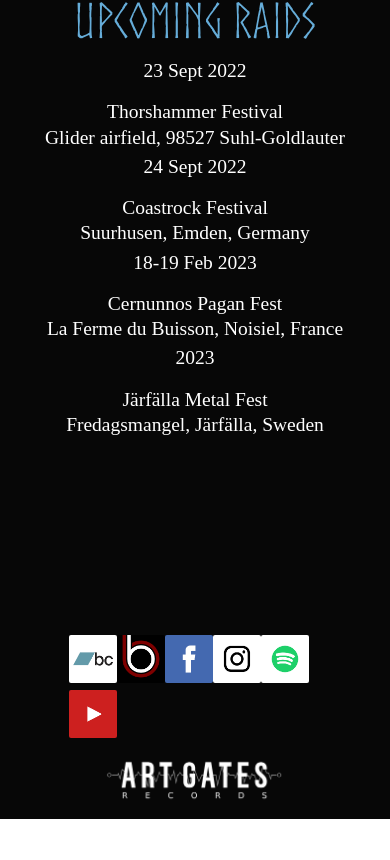
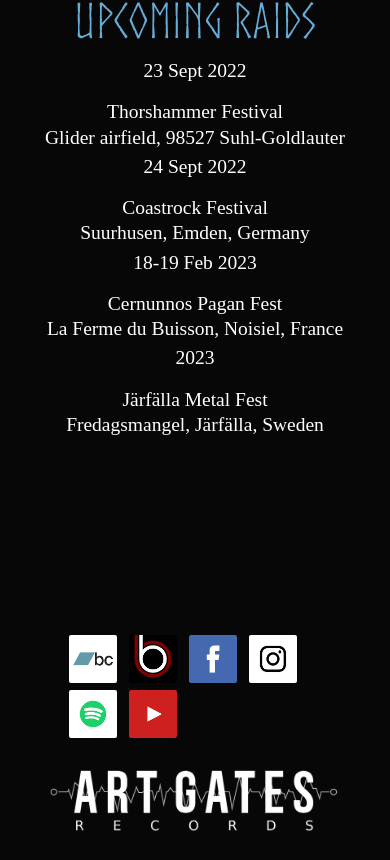
Before and after one commit to usmcamgrimm/havamalband, a Next.js app: page / in a window 390 px wide. Shown: the part 786-1646 px from the top of the page. Before the commit the page ends 1605 px from the top, so only its background shows below. Built offline with nearby package versions, Linux system fonts and the light colour scheme; a web font is replaced by a local one.

Commit message:
Finally! Icon spacing is completedgit status

```diff
--- a/src/components/linkLayout/HavamalLinks.js
+++ b/src/components/linkLayout/HavamalLinks.js
@@ -1,5 +1,6 @@
 import Image from 'next/image'
 import styles from './havamalLinks.module.css'
+import { css } from '@emotion/css'
 
 export default function HavamalLinks() {
   return (
@@ -11,6 +12,7 @@ export default function HavamalLinks() {
             target="_blank"
             rel="noreferrer"
             aria-label="Bandcamp"
+            className={css`margin-right: 12px`}
           >
             <Image
               className={styles.LinkIcon}
@@ -25,6 +27,7 @@ export default function HavamalLinks() {
             target="_blank"
             rel="noreferrer"
             aria-label="Bandbond"
+            className={css`margin-right: 12px`}
           >
             <Image
               className={styles.LinkIcon}
@@ -39,6 +42,7 @@ export default function HavamalLinks() {
             target="_blank"
             rel="noreferrer"
             aria-label="Facebook"
+            className={css`margin-right: 12px`}
           >
             <Image
               className={styles.LinkIcon}
@@ -53,6 +57,7 @@ export default function HavamalLinks() {
             target="_blank"
             rel="noreferrer"
             aria-label="Instagram"
+            className={css`margin-right: 12px`}
           >
             <Image
               className={styles.LinkIcon}
@@ -67,6 +72,7 @@ export default function HavamalLinks() {
             target="_blank"
             rel="noreferrer"
             aria-label="Havamal on Spotify"
+            className={css`margin-right: 12px`}
           >
             <Image
               className={styles.LinkIcon}
@@ -81,6 +87,7 @@ export default function HavamalLinks() {
             target="_blank"
             rel="noreferrer"
             aria-label="YouTube"
+            className={css`margin-right: 12px`}
           >
             <Image
               className={styles.LinkIcon}
--- a/src/components/linkLayout/havamalLinks.module.css
+++ b/src/components/linkLayout/havamalLinks.module.css
@@ -25,7 +25,7 @@
 }
 
 @media screen and (max-width: 500px) {
-  .linkGrid {
+  .linkContainer {
     padding-right: 4rem;
     padding-left: 4rem;
   }
```
